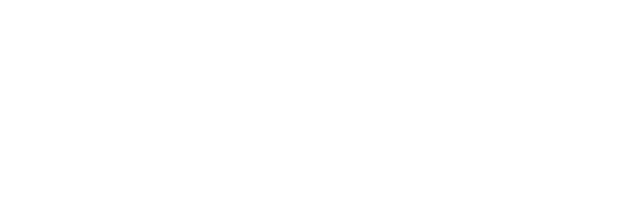
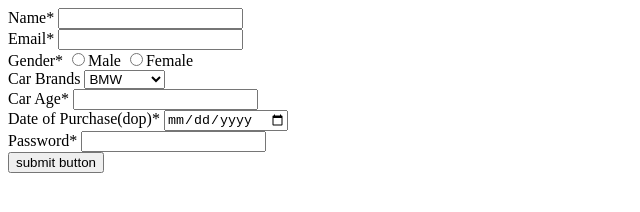
Before and after one commit to acciojob/car-insurance-form-ShreyanshPandey73, a website: page main.html in a window 1280 px wide. Shown: the whole page, without its empty margins (0-640 px from the left). Drawn offline with Linux system fonts and the light colour scheme.

Commit message:
created a submission

```diff
--- a/main.html
+++ b/main.html
@@ -8,6 +8,44 @@
 
 <body>
 	<!-- the entire body must be written by student -->
+	<form method="post" target="_blank">
+		<div>
+			<label for="name">Name*</label>
+				<input type="text" id="name" required>
+		</div>
+		<div>
+			<label for="email">Email*</label>
+				<input type="email" id="email" required>
+		</div>
+		<div>
+		<label for="gender">Gender*</label>
+        <input type="radio" name="gender" required id="gender">Male
+        <input type="radio" name="gender" required id="gender">Female
+		</div>
+		<div>
+		<label for="cars" >Car Brands</label>
+		<select id="cars">
+              <option value="BMW">BMW</option>
+              <option value="Audi">Audi</option>
+              <option value="Mercedez">Mercedez</option>
+            </select>
+		</div>
+		<div>
+			<label for="carage">Car Age*</label>
+			<input type="number" id="carage" required>
+		</div>
+		<div>
+			<label for="dop">Date of Purchase(dop)*</label>
+			<input type="date" id="dop" required>
+		</div>
+		<div>
+			<label for="password">Password*</label>
+			<input type="password" id="password" required>
+		</div>
+		<div>
+			<button type="submit">submit button</button>
+		</div>
+	</form>
     <script type="text/javascript" src="./script.js">
 </script>
 
```
